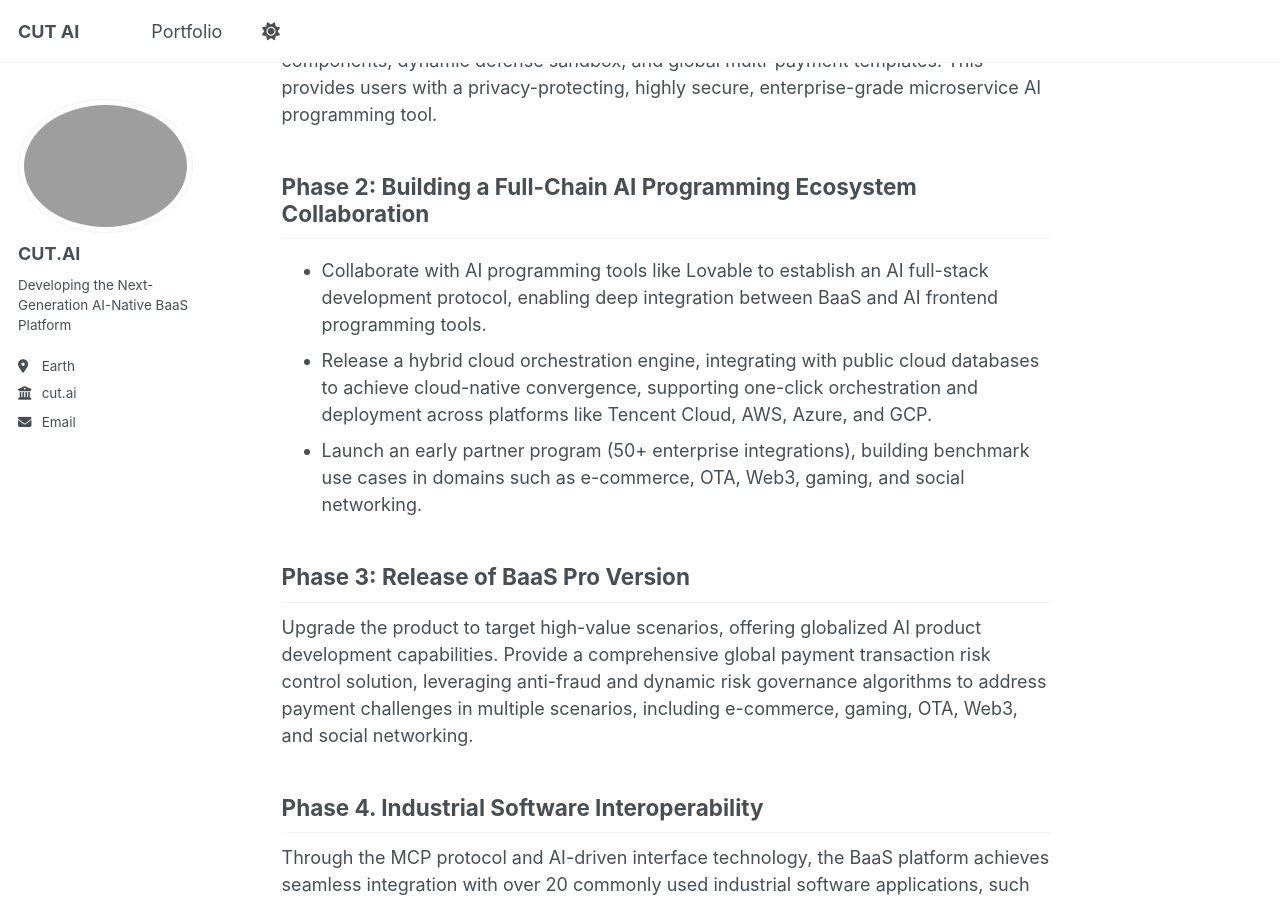
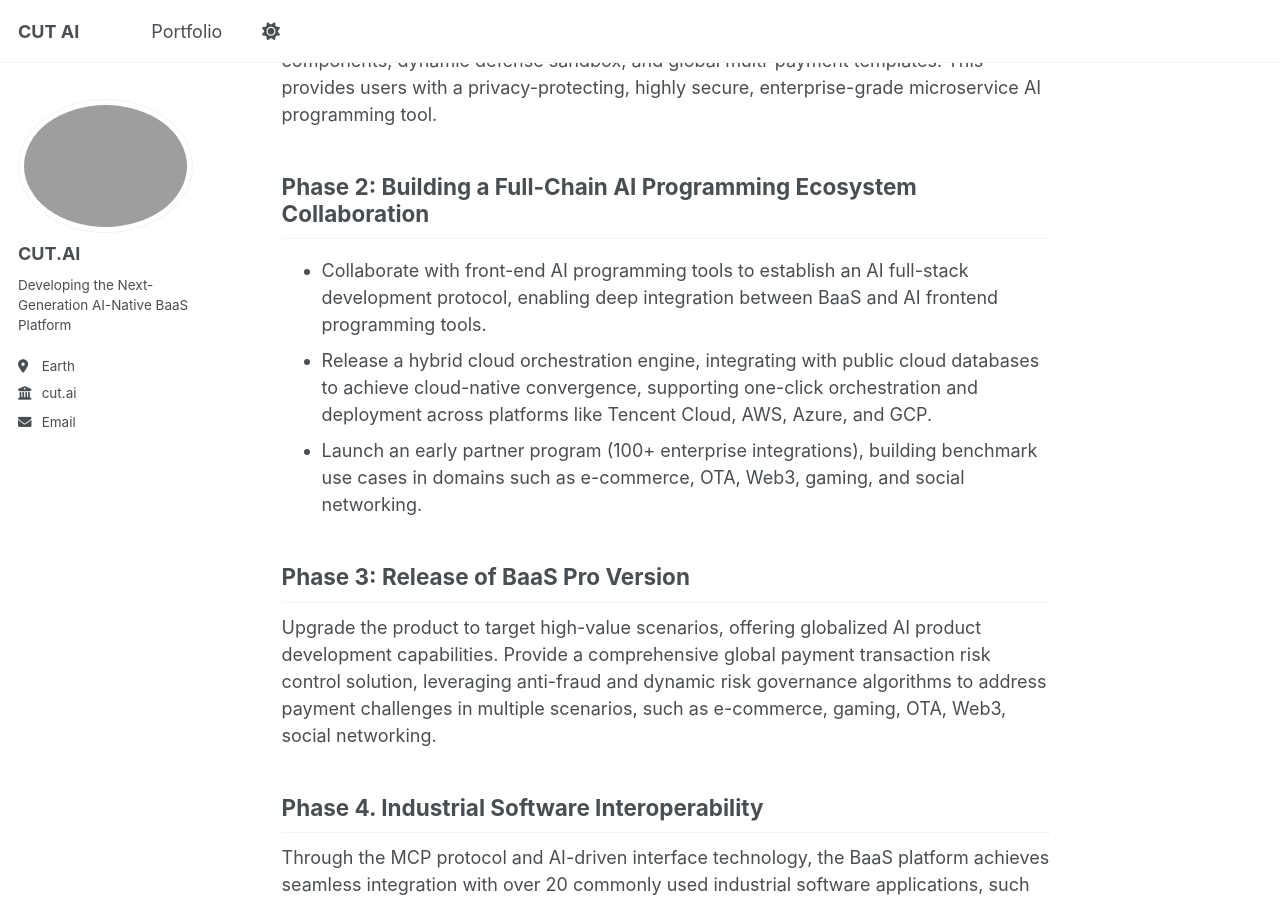
Before and after one commit to happyBayes/happyBayes.github.io, a Jekyll site: the page built from _pages/about.md, in a window 1280 px wide and 900 px high, scrolled down 261 px. Built offline with Jekyll 4.4.1, drawn with Linux system fonts in a browser that asks for light colours.

Commit message:
Update about.md

```diff
--- a/_pages/about.md
+++ b/_pages/about.md
@@ -19,13 +19,13 @@ Introducing a foundational BaaS platform that integrates a privacy-enhanced comp
 
 Phase 2: Building a Full-Chain AI Programming Ecosystem Collaboration
 ------
-+ Collaborate with AI programming tools like Lovable to establish an AI full-stack development protocol, enabling deep integration between BaaS and AI frontend programming tools.
++ Collaborate with front-end AI programming tools to establish an AI full-stack development protocol, enabling deep integration between BaaS and AI frontend programming tools.
 + Release a hybrid cloud orchestration engine, integrating with public cloud databases to achieve cloud-native convergence, supporting one-click orchestration and deployment across platforms like Tencent Cloud, AWS, Azure, and GCP.
-+ Launch an early partner program (50+ enterprise integrations), building benchmark use cases in domains such as e-commerce, OTA, Web3, gaming, and social networking.
++ Launch an early partner program (100+ enterprise integrations), building benchmark use cases in domains such as e-commerce, OTA, Web3, gaming, and social networking.
 
 Phase 3: Release of BaaS Pro Version
 ------
-Upgrade the product to target high-value scenarios, offering globalized AI product development capabilities. Provide a comprehensive global payment transaction risk control solution, leveraging anti-fraud and dynamic risk governance algorithms to address payment challenges in multiple scenarios, including e-commerce, gaming, OTA, Web3, and social networking.
+Upgrade the product to target high-value scenarios, offering globalized AI product development capabilities. Provide a comprehensive global payment transaction risk control solution, leveraging anti-fraud and dynamic risk governance algorithms to address payment challenges in multiple scenarios, such as e-commerce, gaming, OTA, Web3, social networking.
 
 Phase 4. Industrial Software Interoperability
 ------
```
